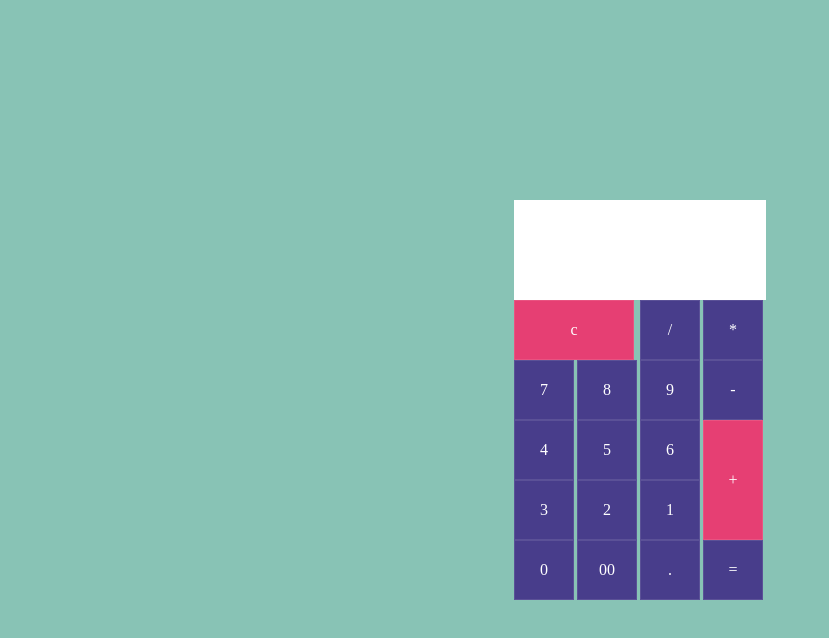
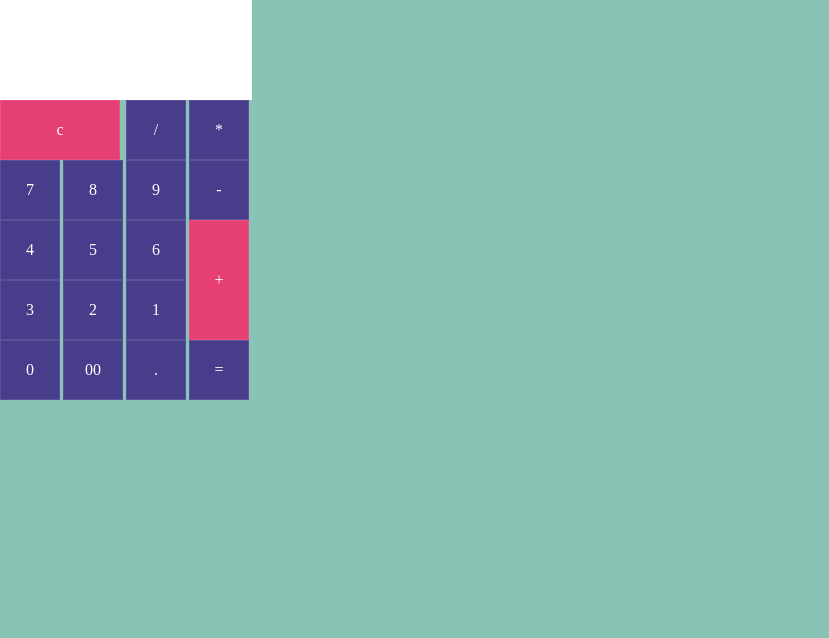
Before and after one commit to larisgou/calculadora, a plain HTML site: page index.html in a window 1280 px wide. Shown: the whole page, without its empty margins (0-829 px from the left). Drawn offline with Linux system fonts and the light colour scheme.

Commit message:
Update style.css

```diff
--- a/style.css
+++ b/style.css
@@ -5,7 +5,7 @@
 }
 
 body {
-    display: flex;
+    display: inline-block;
     justify-content: center;
     align-items: center;
     min-height: 100vh;
@@ -13,7 +13,7 @@ body {
 }
 
 .calculator {
-    position: relative;
+    position: fixed;
     display: grid;
 }
 
```
